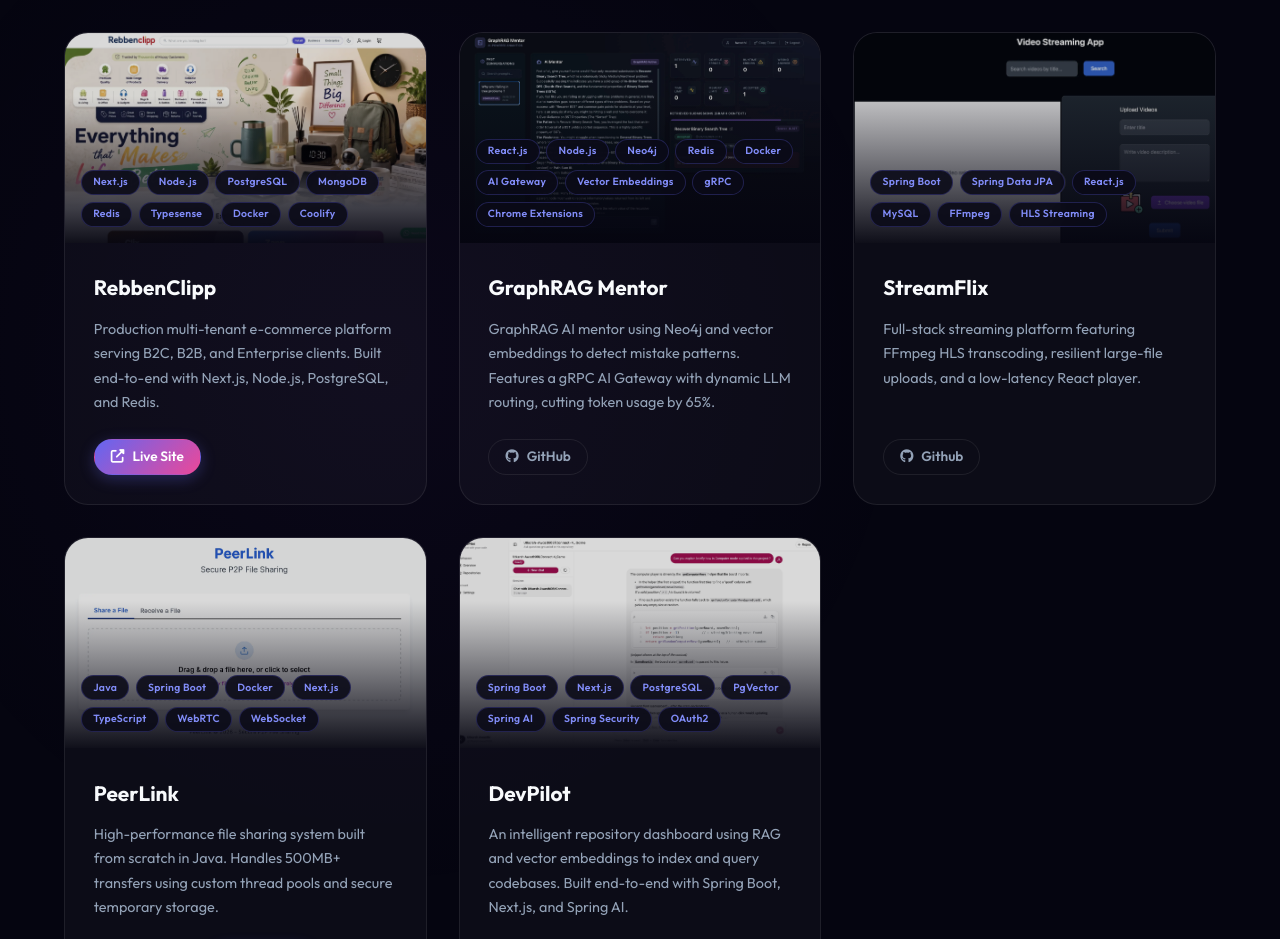
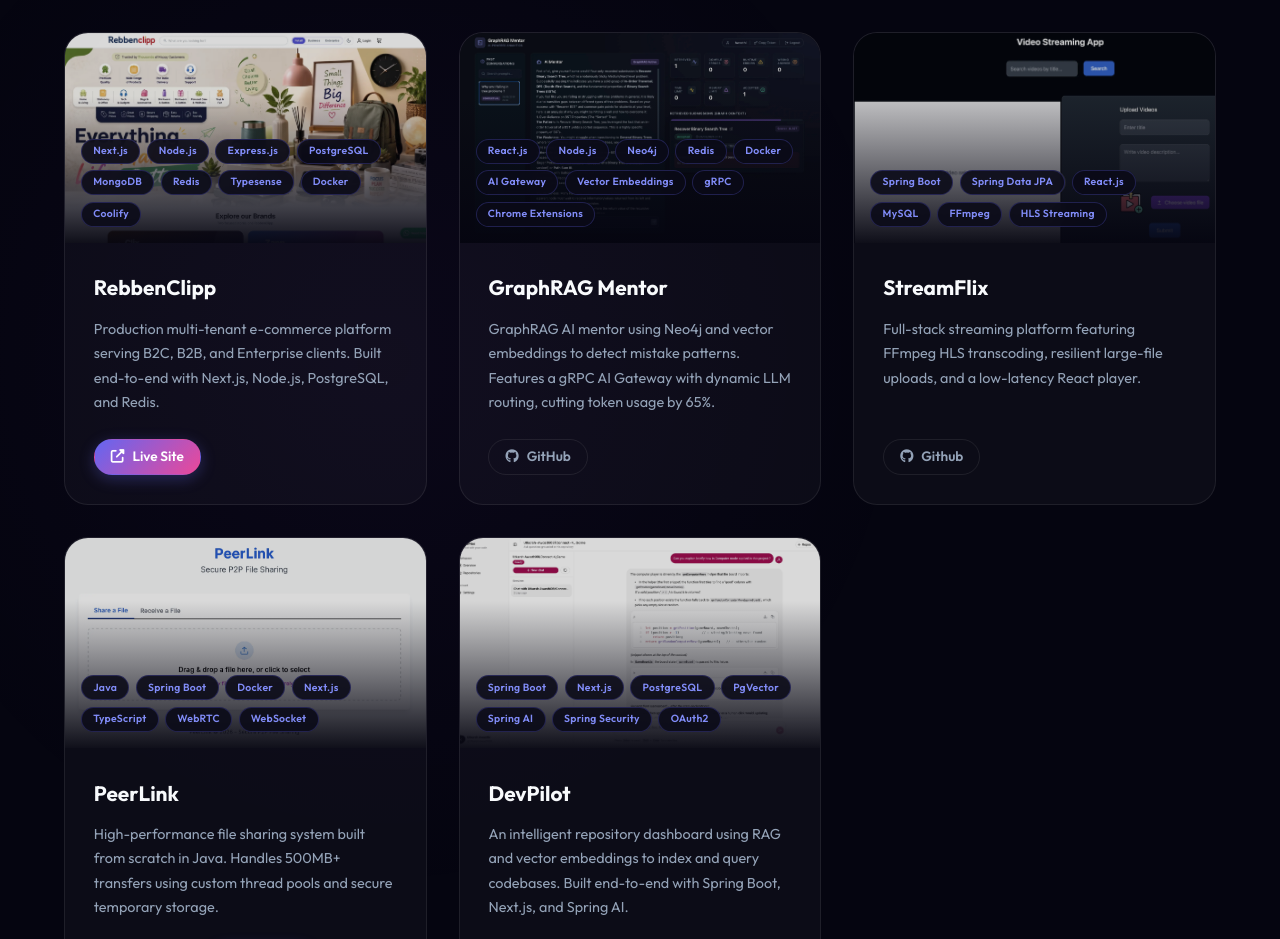
Before and after one commit to Utkarsh-Awasthi08/Portfolio, a React (Vite) app: page / in a window 1280 px wide. Shown: the part 2940-3879 px from the top of the page. Built offline with nearby package versions, Linux system fonts and the light colour scheme; no server answers.

Commit message:
feat: add Express.js tech tag to RebbenClipp project

```diff
--- a/components/Projects.jsx
+++ b/components/Projects.jsx
@@ -22,6 +22,7 @@ const Projects = () => {
                             <div className="project-tags">
                                 <span className="project-tag">Next.js</span>
                                 <span className="project-tag">Node.js</span>
+                                <span className="project-tag">Express.js</span>
                                 <span className="project-tag">PostgreSQL</span>
                                 <span className="project-tag">MongoDB</span>
                                 <span className="project-tag">Redis</span>
```
